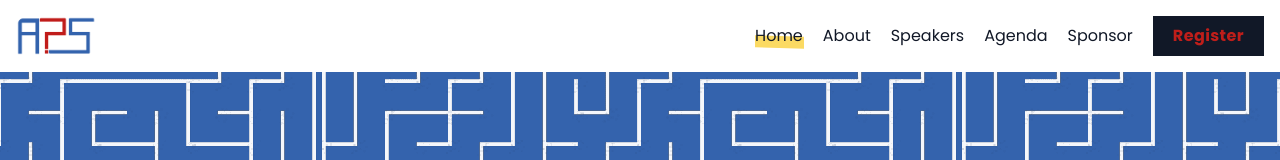
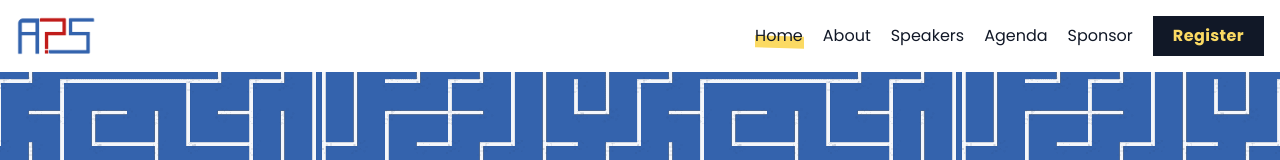
Before and after one commit to IslemMedjahdi/ESMS12-APS-website, a React (Create React App) app: page / in a window 1280 px wide. Shown: the top 160 px of the page. Built offline with nearby package versions, Linux system fonts and the light colour scheme.

Commit message:
chaning some stuffs to improve accessibilty

```diff
--- a/src/components/Dropdown.js
+++ b/src/components/Dropdown.js
@@ -18,6 +18,7 @@ const Dropdown = () => {
     <div className="relative sm:hidden inline-block text-left z-50">
       <div>
         <button
+        name="dropdown"
         ref={buttonRef}
           type="button"
           className="flex items-center justify-center w-full  px-4 py-2 text-sm font-medium text-gray-700  hover:bg-gray-50  "
--- a/src/components/Header.js
+++ b/src/components/Header.js
@@ -18,7 +18,7 @@ const Header = () => {
             <NavLink className={(navData) => navData.isActive ? "relative z-20 2xl:text-2xl mr-5 2xl:mr-7  before:w-[102%] before:-z-10 before:h-3 before:bg-[#FBDA63] before:absolute before:inset-0 before:top-3 before:skew-y-2"  : "mr-5 2xl:mr-7 2xl:text-2xl" } to="/sponsor">Sponsor</NavLink>
           </li>
         </ul>
-        <button className="bg-gray-900 text-[#BF1E1A] font-bold px-5 2xl:px-7 2xl:text-2xl py-2 2xl:py-4 ml-5 tracking-wide hover:bg-gray-600 active:scale-95 transition">Register</button>
+        <button className="bg-gray-900 text-[#FBDA63] font-bold px-5 2xl:px-7 2xl:text-2xl py-2 2xl:py-4 ml-5 tracking-wide hover:bg-gray-600 active:scale-95 transition">Register</button>
       </nav>
       <Dropdown/>
     </header>
```
